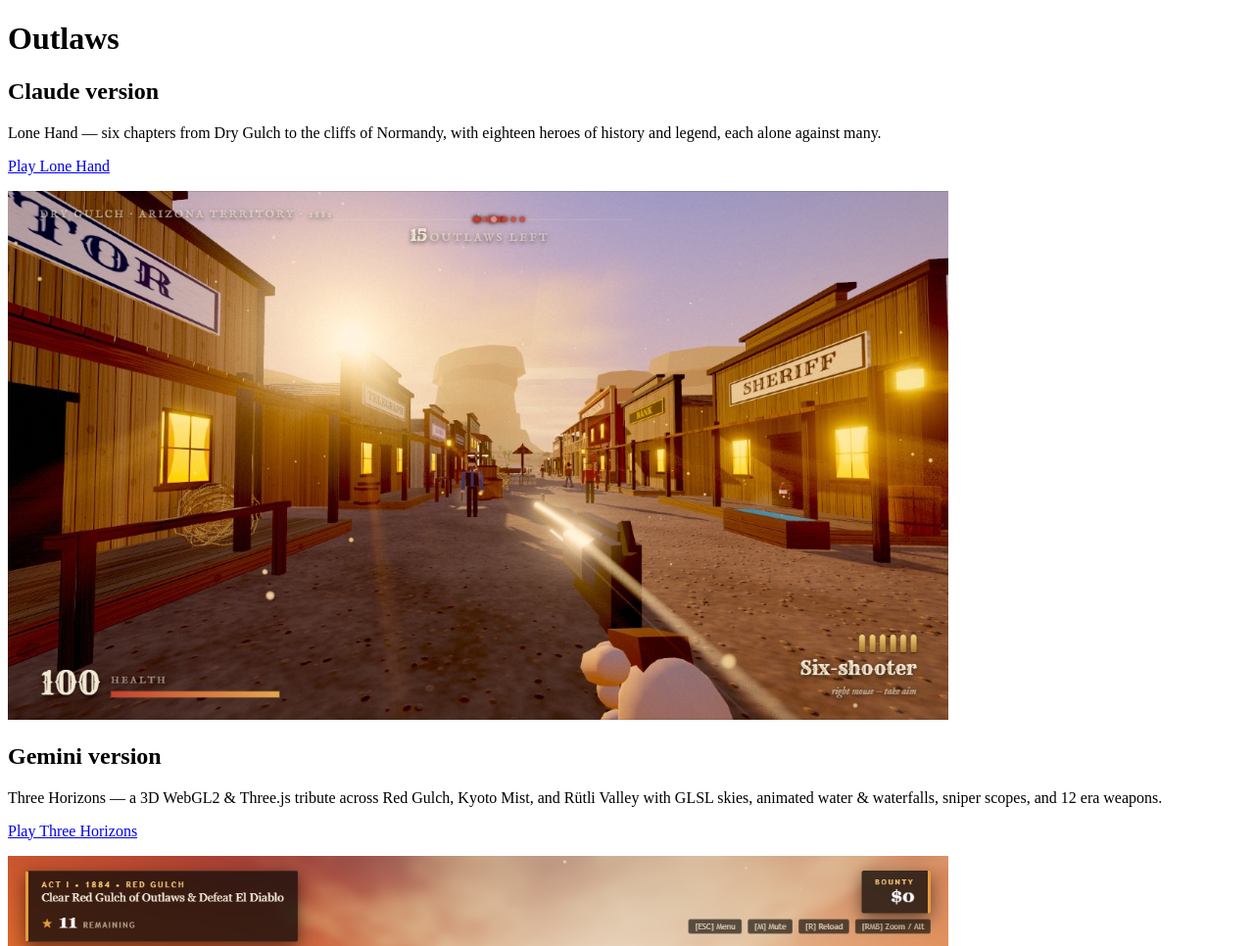
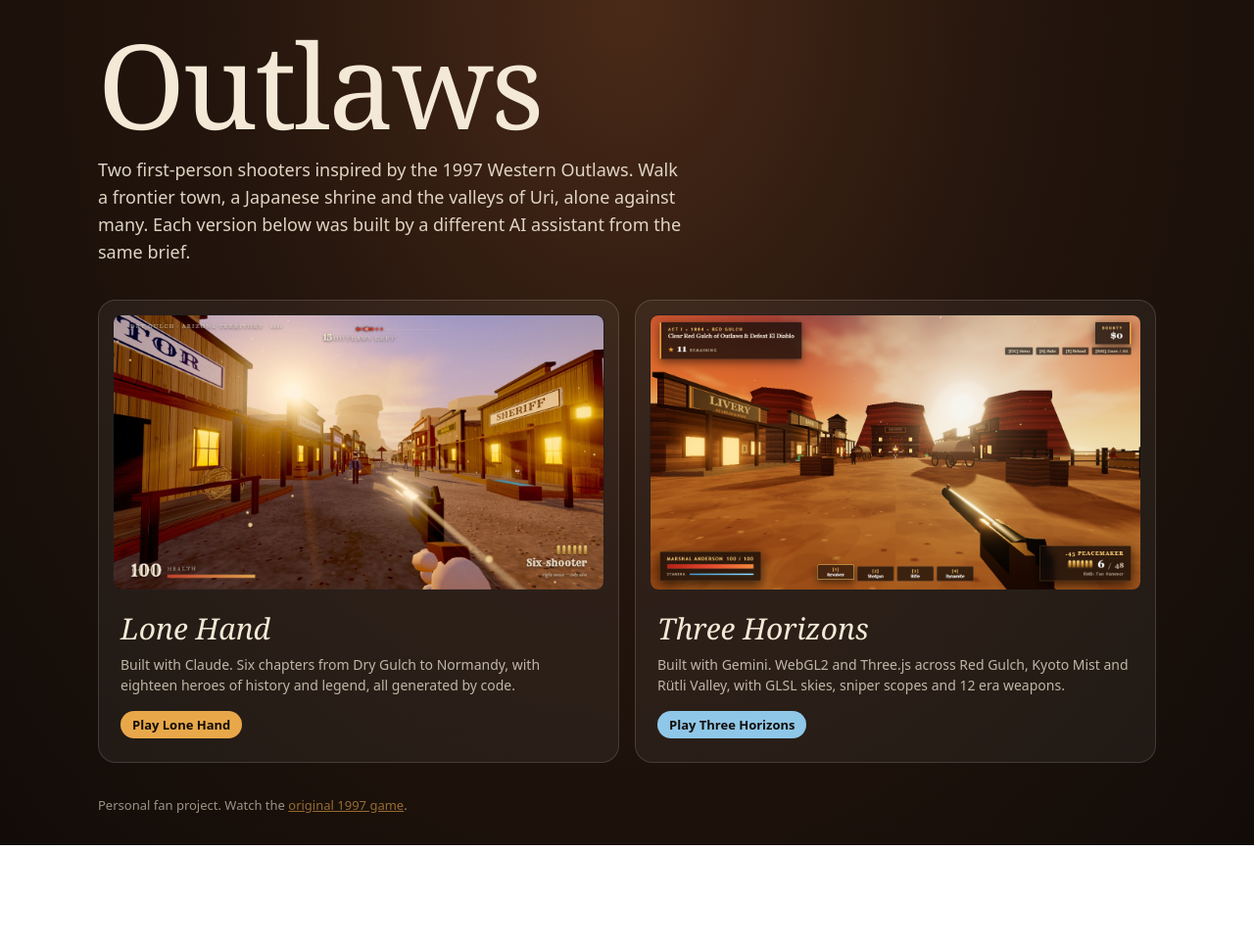
Before and after one commit to iago-swi/outlaws, a plain HTML site: page index.html in a window 1280 px wide. Shown: the top 966 px of the page at 98% size. After the commit the page ends 863 px from the top, so only its background shows below. Drawn offline with Linux system fonts and the light colour scheme.

Commit message:
Restore a styled landing page, in the layout of Styx and Gapper
The page had become bare HTML when the ChatGPT edition, whose font
and background it used, was removed. It now shows one card per
version with its screenshot, like the other comparison repos.

```diff
--- a/index.html
+++ b/index.html
@@ -1,23 +1,50 @@
 <!doctype html>
 <html lang="en">
 <head>
-  <meta charset="utf-8">
-  <meta name="viewport" content="width=device-width, initial-scale=1">
-  <title>Outlaws · Game versions</title>
+<meta charset="utf-8">
+<meta name="viewport" content="width=device-width,initial-scale=1">
+<meta name="theme-color" content="#120c08">
+<link rel="icon" href="data:,">
+<title>Outlaws</title>
+<style>
+  :root{--ink:#120c08;--paper:#f3e9d6;--gold:#e8a84a;--ember:#f08a5a;--sky:#8fc7e8}
+  *{box-sizing:border-box}
+  body{margin:0;min-height:100vh;display:grid;place-items:center;padding:32px 16px;color:var(--paper);
+    font-family:system-ui,-apple-system,"Segoe UI",sans-serif;
+    background:radial-gradient(ellipse at 50% 0%,#4a2a18 0%,#24150d 45%,var(--ink) 100%)}
+  main{width:100%;max-width:1080px}
+  h1{font-family:Georgia,"Times New Roman",serif;font-weight:400;font-size:clamp(56px,12vw,120px);line-height:.9;margin:0 0 20px;letter-spacing:-.02em}
+  p.lede{max-width:600px;font-size:18px;line-height:1.55;margin:0 0 34px;opacity:.9}
+  .grid{display:grid;grid-template-columns:repeat(auto-fit,minmax(280px,1fr));gap:16px}
+  a.card{display:block;padding:14px 14px 24px;border-radius:18px;text-decoration:none;color:inherit;
+    background:rgba(255,255,255,.05);border:1px solid rgba(255,255,255,.14);transition:transform .15s,background .15s,border-color .15s}
+  a.card:hover,a.card:focus-visible{transform:translateY(-3px);background:rgba(255,255,255,.09);border-color:var(--gold);outline:none}
+  a.card.gemini:hover,a.card.gemini:focus-visible{border-color:var(--sky)}
+  .card img{display:block;width:100%;height:auto;aspect-ratio:16/9;object-fit:cover;border-radius:9px;margin-bottom:18px;
+    border:1px solid rgba(255,255,255,.1);background:#0a0705}
+  .card h2{font-family:Georgia,serif;font-style:italic;font-weight:400;font-size:30px;margin:0 8px 6px}
+  .card p{font-size:14px;line-height:1.5;margin:0 8px;opacity:.75}
+  .tag{display:inline-block;margin:16px 8px 0;padding:5px 12px;border-radius:99px;font-size:13px;font-weight:600;background:var(--gold);color:var(--ink)}
+  .gemini .tag{background:var(--sky)}
+  footer{margin-top:34px;font-size:13px;opacity:.6}
+  footer a{color:var(--gold)}
+</style>
 </head>
 <body>
-  <main>
-    <h1>Outlaws</h1>
-
-    <h2>Claude version</h2>
-    <p>Lone Hand — six chapters from Dry Gulch to the cliffs of Normandy, with eighteen heroes of history and legend, each alone against many.</p>
-    <a href="Claude/index.html">Play Lone Hand</a>
-    <p><a href="Claude/index.html"><img src="Claude/screenshot.jpg" width="960" style="max-width:100%;height:auto" alt="Lone Hand gameplay in Dry Gulch"></a></p>
-
-    <h2>Gemini version</h2>
-    <p>Three Horizons — a 3D WebGL2 &amp; Three.js tribute across Red Gulch, Kyoto Mist, and Rütli Valley with GLSL skies, animated water &amp; waterfalls, sniper scopes, and 12 era weapons.</p>
-    <a href="Gemini/index.html">Play Three Horizons</a>
-    <p><a href="Gemini/index.html"><img src="Gemini/screenshot-west.png" width="960" style="max-width:100%;height:auto" alt="Three Horizons gameplay in Red Gulch"></a></p>
-  </main>
+<main>
+  <h1>Outlaws</h1>
+  <p class="lede">Two first-person shooters inspired by the 1997 Western Outlaws. Walk a frontier town, a Japanese shrine and the valleys of Uri, alone against many. Each version below was built by a different AI assistant from the same brief.</p>
+  <div class="grid">
+    <a class="card claude" href="Claude/index.html">
+      <img src="Claude/screenshot.jpg" width="1280" height="720" alt="Lone Hand in play: three outlaws in the sunlit main street of Dry Gulch at golden hour, between wooden storefronts, with the six-shooter in the foreground">
+      <h2>Lone Hand</h2><p>Built with Claude. Six chapters from Dry Gulch to Normandy, with eighteen heroes of history and legend, all generated by code.</p><span class="tag">Play Lone Hand</span>
+    </a>
+    <a class="card gemini" href="Gemini/index.html">
+      <img src="Gemini/screenshot-west.png" width="1280" height="720" alt="Three Horizons in play: Red Gulch at sunset with wooden storefronts, mesas and covered wagons, and a revolver in the foreground">
+      <h2>Three Horizons</h2><p>Built with Gemini. WebGL2 and Three.js across Red Gulch, Kyoto Mist and Rütli Valley, with GLSL skies, sniper scopes and 12 era weapons.</p><span class="tag">Play Three Horizons</span>
+    </a>
+  </div>
+  <footer>Personal fan project. Watch the <a href="https://www.youtube.com/watch?v=9n4ghEkKV-Q">original 1997 game</a>.</footer>
+</main>
 </body>
 </html>
```
